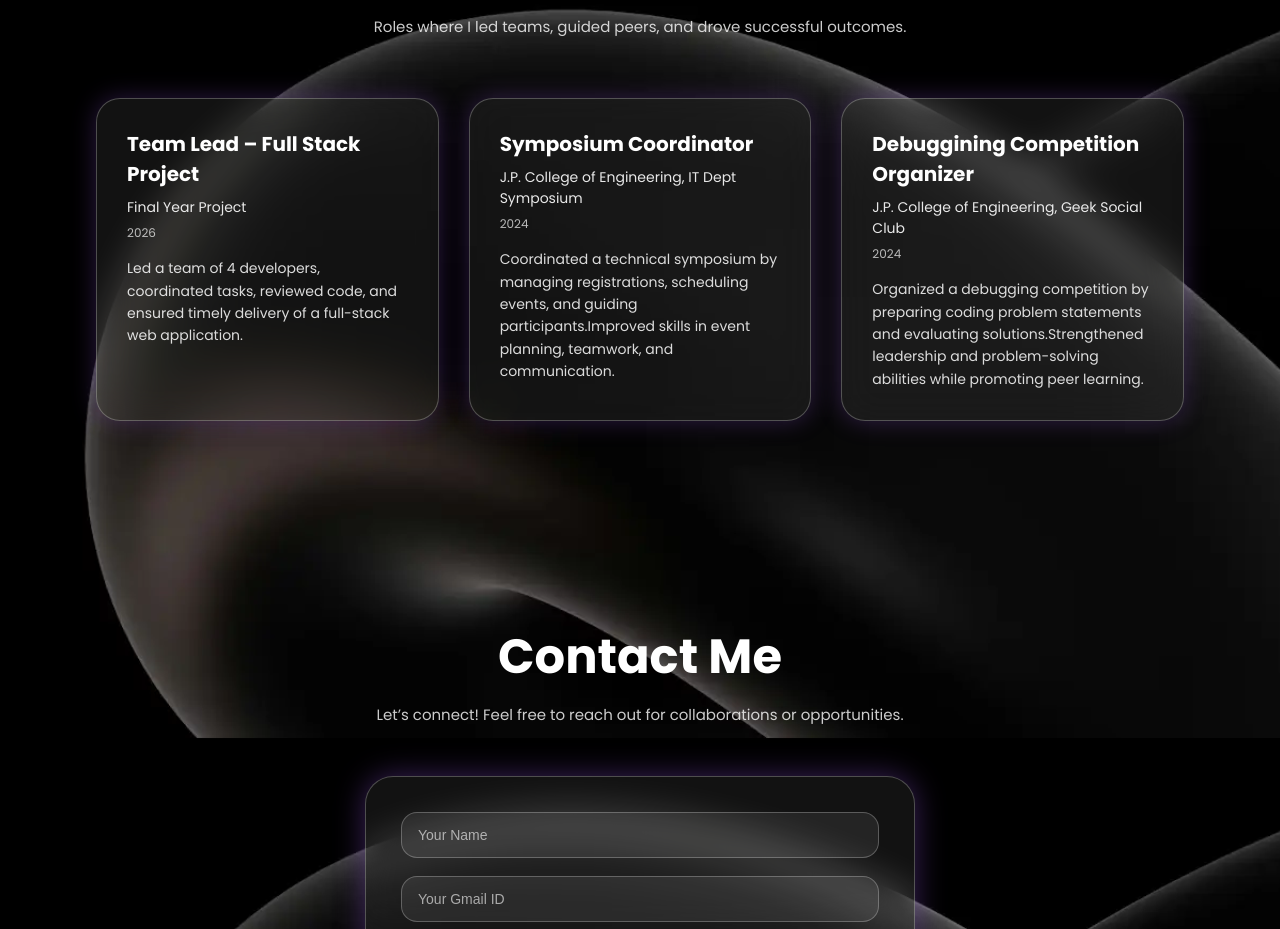
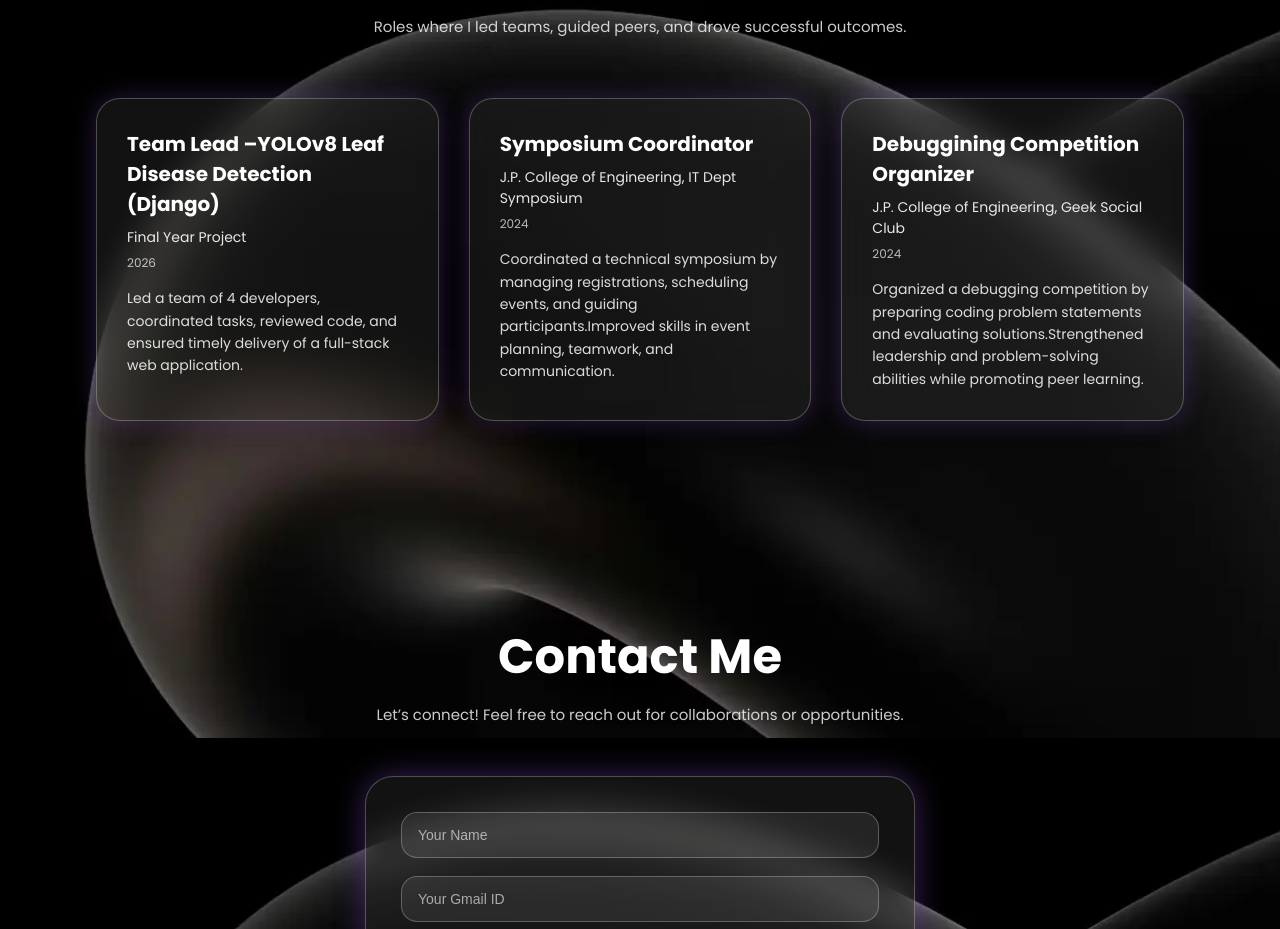
Before and after one commit to MohamedShalikM/my-react-portfolio, a React (Vite) app: page / in a window 1280 px wide. Shown: the part 7262-8191 px from the top of the page. Built offline with nearby package versions, Linux system fonts and the light colour scheme.

Commit message:
Project Link Update

```diff
--- a/src/components/Leadership.jsx
+++ b/src/components/Leadership.jsx
@@ -3,25 +3,25 @@ import "../css/leadership.css";
 
 const leaderships = [
   {
-    role: "Team Lead – Full Stack Project",
+    role: "Team Lead –YOLOv8 Leaf Disease Detection (Django)",
     organization: "Final Year Project",
     duration: "2026",
     description:
-      "Led a team of 4 developers, coordinated tasks, reviewed code, and ensured timely delivery of a full-stack web application."
+      "Led a team of 4 developers, coordinated tasks, reviewed code, and ensured timely delivery of a full-stack web application.",
   },
   {
     role: "Symposium Coordinator",
     organization: "J.P. College of Engineering, IT Dept Symposium",
     duration: "2024",
     description:
-      "Coordinated a technical symposium by managing registrations, scheduling events, and guiding participants.Improved skills in event planning, teamwork, and communication."
+      "Coordinated a technical symposium by managing registrations, scheduling events, and guiding participants.Improved skills in event planning, teamwork, and communication.",
   },
   {
     role: "Debuggining Competition Organizer",
     organization: "J.P. College of Engineering, Geek Social Club",
     duration: "2024",
     description:
-      "Organized a debugging competition by preparing coding problem statements and evaluating solutions.Strengthened leadership and problem-solving abilities while promoting peer learning."
+      "Organized a debugging competition by preparing coding problem statements and evaluating solutions.Strengthened leadership and problem-solving abilities while promoting peer learning.",
   },
 ];
 
--- a/src/components/Project.jsx
+++ b/src/components/Project.jsx
@@ -7,35 +7,38 @@ import Project4 from '../assets/Drivex Magazine.png';
 const projects = [
   {
     title: "Personal Portfolio Website",
-    description: "Developed a dynamic personal portfolio using React for component-based architecture, HTML for semantic structure, and CSS for responsive styling across devices.Features include animated project galleries, skill progress bars, smooth scrolling navigation, and a contact form with form validation, all optimized for performance and accessibility.Highlights proficiency in React hooks, state management, modern CSS (Flexbox/Grid), and responsive design—ideal for frontend developer or UI/UX roles.",
+    description:
+      "Developed a dynamic personal portfolio using React for component-based architecture, HTML for semantic structure, and CSS for responsive styling across devices.Features include animated project galleries, skill progress bars, smooth scrolling navigation, and a contact form with form validation, all optimized for performance and accessibility.Highlights proficiency in React hooks, state management, modern CSS (Flexbox/Grid), and responsive design—ideal for frontend developer or UI/UX roles.",
     img: Project1,
-    tech: ["React","HTML","CSS", "JavaScript"],
+    tech: ["React", "HTML", "CSS", "JavaScript"],
     link: "#",
   },
   {
     title: "Raftel: Fashion E-Commerce App",
-    description: "Developed a responsive fashion e-commerce website with React frontend (HTML/CSS/JavaScript) for dynamic product displays, Django backend, and SQLite database handling clothing listings, sizes, prices, shopping cart, and checkout processes.",
-    img:Project2,
-    tech: ["React","Node JS","HTML","CSS","Javascript","MongoDB"],
-    link: "#",
+    description:
+      "Developed a responsive fashion e-commerce website with React frontend (HTML/CSS/JavaScript) for dynamic product displays, Django backend, and SQLite database handling clothing listings, sizes, prices, shopping cart, and checkout processes.",
+    img: Project2,
+    tech: ["React", "Node JS", "HTML", "CSS", "Javascript", "MongoDB"],
+    link: "https://raftel-fashion.vercel.app/",
   },
 
   {
-     title: "DriveX: Interactive Car Showroom",
-    description: "Developed a straightforward car showroom site using HTML, CSS, and JavaScript for the frontend, paired with Django backend and SQLite database to showcase car listings, models, and rates.",
-    img:Project3,
-    tech: ["Django","HTML","CSS","Javascript","SQLite"],
+    title: "DriveX: Interactive Car Showroom",
+    description:
+      "Developed a straightforward car showroom site using HTML, CSS, and JavaScript for the frontend, paired with Django backend and SQLite database to showcase car listings, models, and rates.",
+    img: Project3,
+    tech: ["Django", "HTML", "CSS", "Javascript", "SQLite"],
     link: "#",
   },
 
   {
     title: "Drivex: 2025 Luxury Car Magazine",
-    description: "Developed DriveX, a digital magazine exploring top luxury vehicles of 2025, including electric hypercars, performance SUVs, and bespoke designs from brands like Porsche and Ferrari.",
-    img:Project4,
+    description:
+      "Developed DriveX, a digital magazine exploring top luxury vehicles of 2025, including electric hypercars, performance SUVs, and bespoke designs from brands like Porsche and Ferrari.",
+    img: Project4,
     tech: ["HTML", "CSS"],
     link: "https://drivex-magazine.neocities.org/",
   },
-
 ];
 
 function Project() {
```
